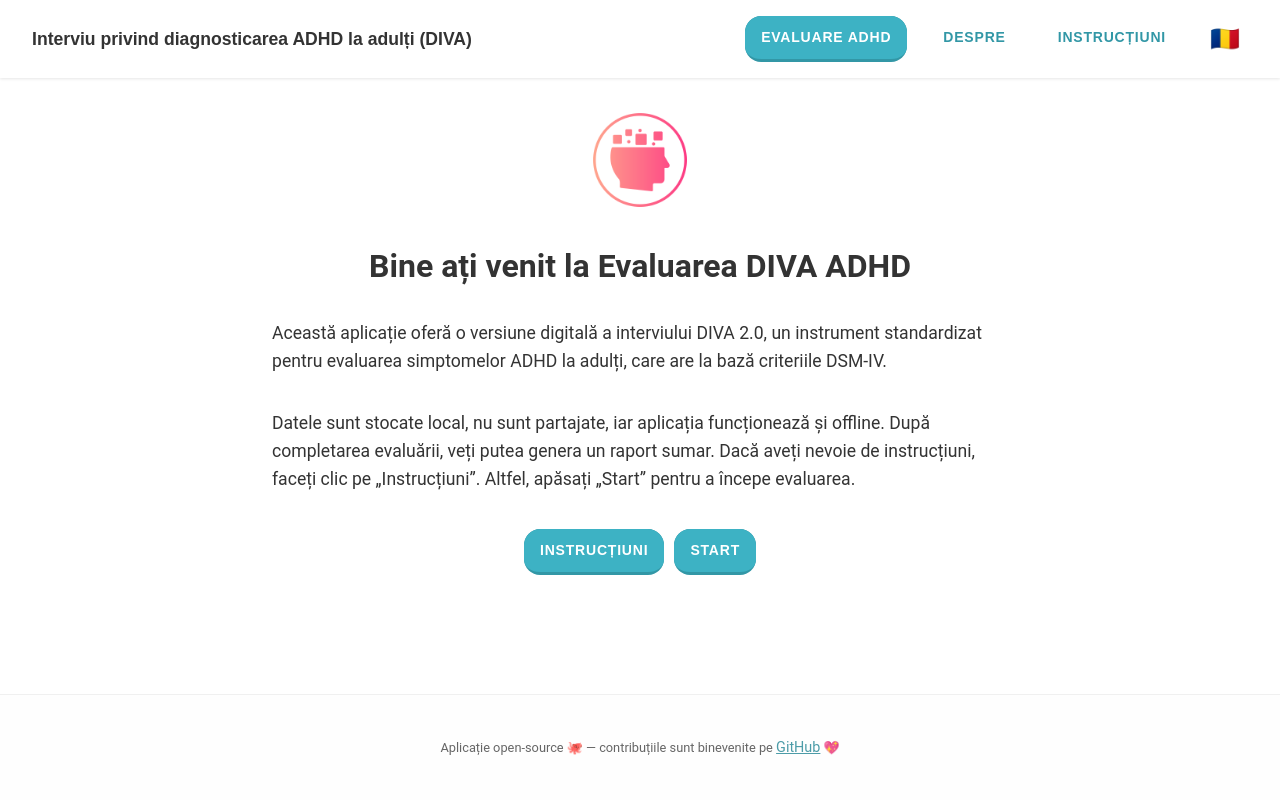
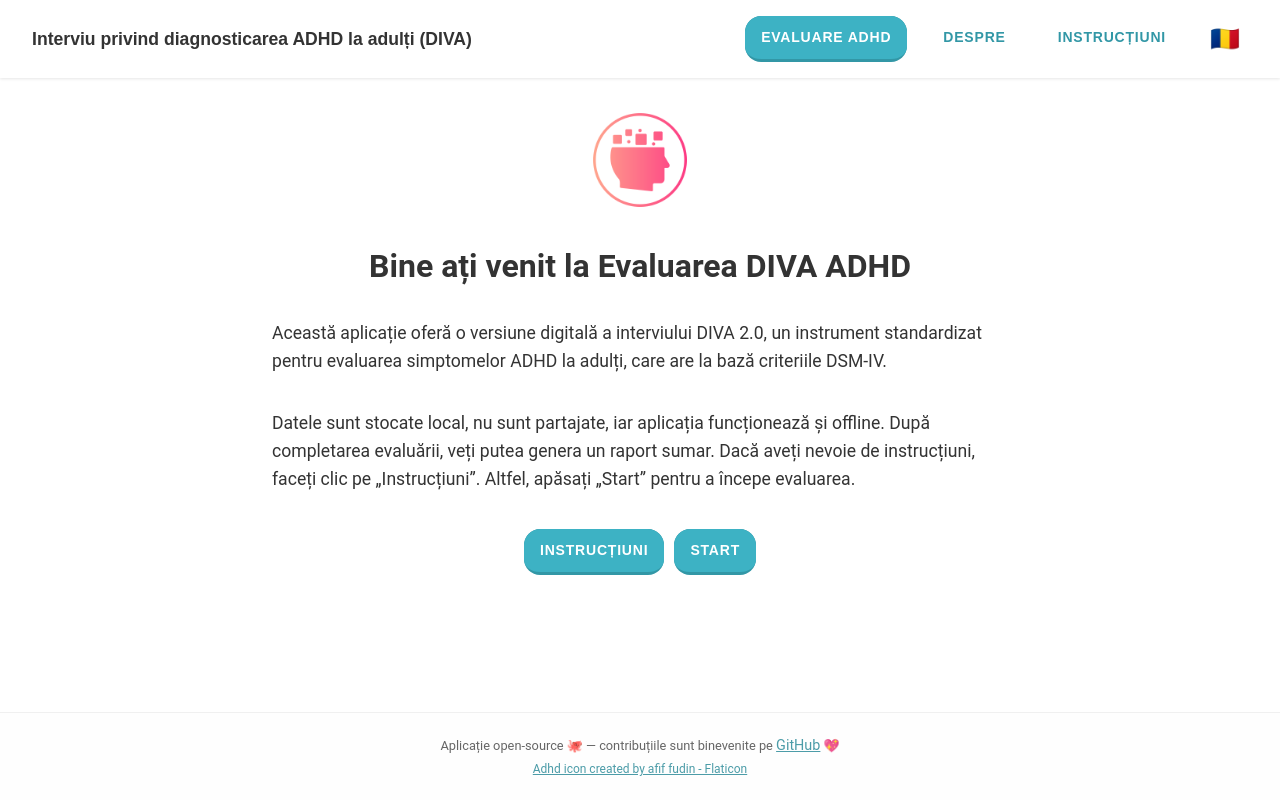
Before and after one commit to luananama/diva-adhd-assessment, a React (Vite) app: page / in a window 1280 px wide. Built offline with nearby package versions, Linux system fonts and the light colour scheme.

Commit message:
Add logo attribution

```diff
--- a/src/components/ui/Footer.jsx
+++ b/src/components/ui/Footer.jsx
@@ -22,13 +22,10 @@ const FooterLink = styled.a`
 `;
 
 const InfoBox = styled.div`
-  /* background-color: var(--color-surface-background, #f9f9f9); */
   color: var(--color-text-muted, #666);
-  /* border-left: 3px solid var(--color-border, #ddd); */
-  padding: 0.75rem 1rem;
+  padding: 0.5rem 1rem;
   font-size: 0.8rem;
   border-radius: 4px;
-  margin: 1rem auto;
   max-width: 720px;
   text-align: center;
 
@@ -41,7 +38,11 @@ const InfoBox = styled.div`
     }
   }
 `;
-
+const Attribution = styled.small`
+  display: block;
+  margin-top: 0.5rem;
+  font-size: 0.75rem;
+`;
 function Footer() {
   return (
     <FooterContainer>
@@ -55,6 +56,15 @@ function Footer() {
           GitHub
         </FooterLink>{" "}
         💖
+        <br />
+        <Attribution>
+          <a
+            href="https://www.flaticon.com/authors/afif-fudin"
+            title="icon by afif fudin"
+          >
+            Adhd icon created by afif fudin - Flaticon
+          </a>
+        </Attribution>
       </InfoBox>
     </FooterContainer>
   );
```
Also changed, not shown: 1 other file (tests, documents, lock files or other folders).
